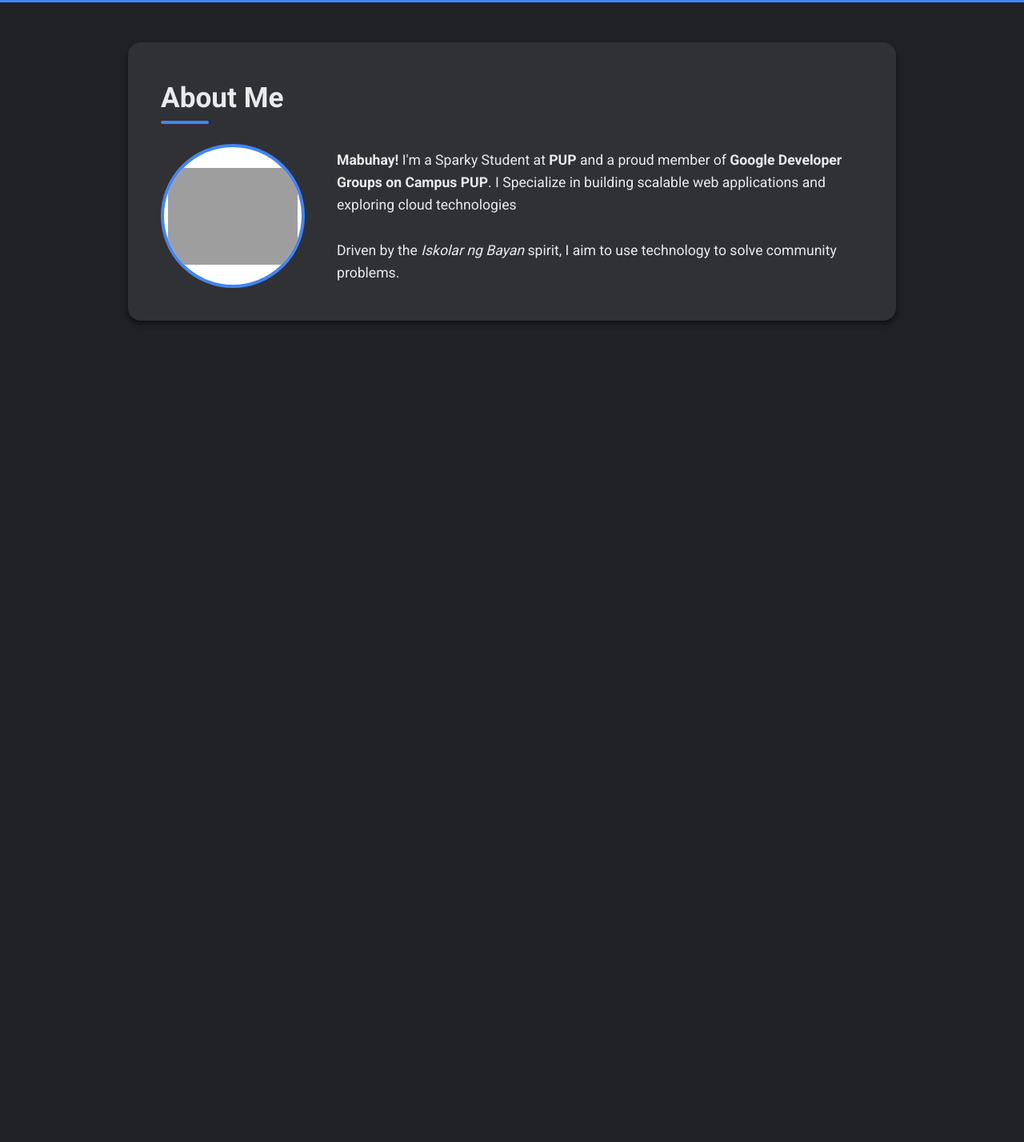
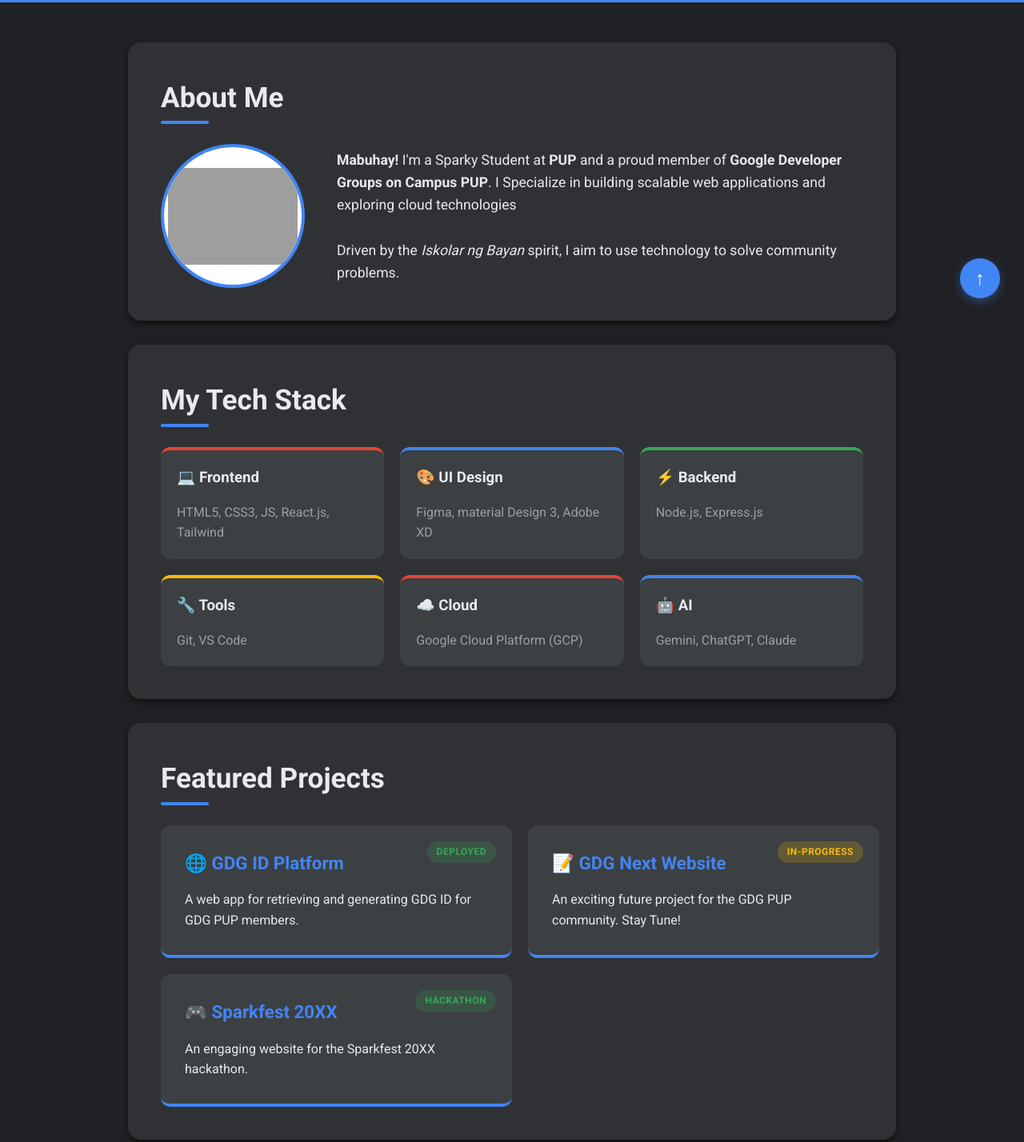
Before and after one commit to SauceCode01/sj1-live-project, a plain HTML site: page index.html in a window 1280 px wide. Shown: the part 397-1825 px from the top of the page at 80% size. Before the commit the page ends 848 px from the top, so only its background shows below. Drawn offline with Linux system fonts and the light colour scheme; grey boxes are pictures that could not be loaded; a web font is replaced by a local one.

Commit message:
feat: skills, projects, footer, and back to top

```diff
--- a/index.html
+++ b/index.html
@@ -1,6 +1,5 @@
 <!DOCTYPE html>
 <html lang="en">
-
   <head>
     <meta charset="UTF-8" />
     <meta name="viewport" content="width=device-width, initial-scale=1.0" />
@@ -10,7 +9,8 @@
     <link rel="preconnect" href="https://fonts.gstatic.com" crossorigin />
     <link
       href="https://fonts.googleapis.com/css2?family=Roboto:wght@300;400;500;700&family=Google+Sans:wght@400;500;700&display=swap"
-    rel="stylesheet" />
+      rel="stylesheet"
+    />
     <link rel="stylesheet" href="styles.css" />
   </head>
 
@@ -28,22 +28,28 @@
 
     <!-- Header Section -->
     <header>
-    <img class="corner-img left" src="assets/SPARKYCHIBI a.png"> <img />
-    <img class="corner-img right" src="assets/SPARKYCHIBI.png"> <img />
+      <img class="corner-img left" src="assets/SPARKYCHIBI a.png" /> <img />
+      <img class="corner-img right" src="assets/SPARKYCHIBI.png" /> <img />
 
-    <h1>
-      Randy Sparky Lorenzo
-    </h1>
+      <h1>Randy Sparky Lorenzo</h1>
       <p>
         Sparky Student | Web Developer |
         <span style="color: yellow">Sparky Fan</span>
       </p>
 
       <div class="social-links">
-      <a href="https://www.facebook.com/rhandie.sales.1/" target="_blank">📧 Email</a>
-      <a href="https://www.facebook.com/rhandie.sales.1/" target="_blank">💼 LinkedIn</a>
-      <a href="https://www.facebook.com/rhandie.sales.1/" target="_blank">🐙 GitHub</a>
-      <a href="https://www.facebook.com/rhandie.sales.1/" target="_blank">🌐 GDG Profile</a>
+        <a href="https://www.facebook.com/rhandie.sales.1/" target="_blank"
+          >📧 Email</a
+        >
+        <a href="https://www.facebook.com/rhandie.sales.1/" target="_blank"
+          >💼 LinkedIn</a
+        >
+        <a href="https://www.facebook.com/rhandie.sales.1/" target="_blank"
+          >🐙 GitHub</a
+        >
+        <a href="https://www.facebook.com/rhandie.sales.1/" target="_blank"
+          >🌐 GDG Profile</a
+        >
       </div>
 
       <!-- Code goes here -->
@@ -58,24 +64,95 @@
             <img src="assets/sparky.png" alt="Hello World" />
           </div>
           <div class="about-text">
-          <p><strong>Mabuhay!</strong> I'm a Sparky Student at <strong>PUP</strong> and a proud member of <strong>Google
-              Developer Groups on
-              Campus PUP</strong>. I
-            Specialize
-            in building scalable web applications and exploring cloud technologies</p>
-          <br>
-          <p>Driven by the <em>Iskolar ng Bayan</em> spirit, I aim to use technology to solve community problems. </p>
+            <p>
+              <strong>Mabuhay!</strong> I'm a Sparky Student at
+              <strong>PUP</strong> and a proud member of
+              <strong>Google Developer Groups on Campus PUP</strong>. I
+              Specialize in building scalable web applications and exploring
+              cloud technologies
+            </p>
+            <br />
+            <p>
+              Driven by the <em>Iskolar ng Bayan</em> spirit, I aim to use
+              technology to solve community problems.
+            </p>
           </div>
         </div>
       </section>
 
       <!-- Skills Section -->
+      <section id="skills-container">
+        <h2>My Tech Stack</h2>
+        <div class="skills-content">
+          <div class="skill-item">
+            <h3>💻 Frontend</h3>
+            <p>HTML5, CSS3, JS, React.js, Tailwind</p>
+          </div>
+
+          <div class="skill-item">
+            <h3>🎨 UI Design</h3>
+            <p>Figma, material Design 3, Adobe XD</p>
+          </div>
+
+          <div class="skill-item">
+            <h3>⚡ Backend</h3>
+            <p>Node.js, Express.js</p>
+          </div>
+
+          <div class="skill-item">
+            <h3>🔧 Tools</h3>
+            <p>Git, VS Code</p>
+          </div>
+
+          <div class="skill-item">
+            <h3>☁️ Cloud</h3>
+            <p>Google Cloud Platform (GCP)</p>
+          </div>
+
+          <div class="skill-item">
+            <h3>🤖 AI</h3>
+            <p>Gemini, ChatGPT, Claude</p>
+          </div>
+        </div>
+      </section>
 
       <!-- Projects Section -->
+      <section id="projects-container">
+        <h2>Featured Projects</h2>
+        <div class="projects-content">
+          <div class="project-card">
+            <div class="completed project-status">Deployed</div>
+            <h3>🌐 GDG ID Platform</h3>
+            <p>
+              A web app for retrieving and generating GDG ID for GDG PUP
+              members.
+            </p>
+          </div>
 
+          <div class="project-card">
+            <div class="in-progress project-status">In-progress</div>
+            <h3>📝 GDG Next Website</h3>
+            <p>
+              An exciting future project for the GDG PUP community. Stay Tune!
+            </p>
+          </div>
+
+          <div class="project-card">
+            <div class="completed project-status">Hackathon</div>
+            <h3>🎮 Sparkfest 20XX</h3>
+            <p>An engaging website for the Sparkfest 20XX hackathon.</p>
+          </div>
+        </div>
+      </section>
     </div>
 
     <!-- Footer -->
+    <footer>
+      <p>&copy; 2023 Randy Sparky Lorenzo. GDG on Campus PUP</p>
+      <p>Made with HTML and CSS</p>
+    </footer>
+
+      <!-- Back to Top Button -->
+    <a href="#" class="back-to-top">↑</a>
   </body>
-
 </html>
--- a/styles.css
+++ b/styles.css
@@ -198,15 +198,147 @@ section:hover {
 }
 
 /* Skills Section */
+.skill-item {
+  background-color: #3c4043;
+  min-width: 200px;
+  flex: 1 1 30%;
+  padding: 20px;
+  border-radius: 12px;
+  transition: transform 0.3s ease, background-color 0.3s ease;
+  border-top: 4px solid #ea4335;
+}
+
+.skill-item h3 {
+  margin-bottom: 15px;
+}
+
+.skill-item p {
+  color: #9aa0a6;
+}
+
+.skill-item:hover {
+  background-color: #45474a;
+  transform: translateY(-5px);
+}
+
+.skills-content {
+  display: flex;
+  flex-wrap: wrap;
+  gap: 20px;
+}
+
+.skill-item:nth-child(1) {
+  border-color: #ea4335;
+}
 
 
+.skill-item:nth-child(2) {
+  border-color: #4285f4;
+}
+
+
+.skill-item:nth-child(3) {
+  border-color: var(--google-green);
+}
+
+.skill-item:nth-child(4) {
+  border-color: var(--google-yellow);
+}
+
+.skill-item:nth-child(5) {
+  border-color: #ea4335;
+}
+
+.skill-item:nth-child(6) {
+  border-color: var(--google-blue);
+}
 
 /* Projects Section */
+.project-card {
+  background-color: #3c4043;
+  padding: 30px;
+  border-radius: 12px;
+  transition: transform 0.3s ease, background-color 0.3s ease;
+  border-bottom: 4px solid var(--google-blue);
+  position: relative;
+}
+
+.project-card h3 {
+  margin-bottom: 15px;
+  color: var(--google-blue);
+  font-size: 1.4em;
+}
+
+
+.project-card:hover {
+  background-color: #45474a;
+  transform: translateY(-5px);
+}
+
+.projects-content {
+  display: grid;
+  grid-template-columns: 50% 50%;
+  gap: 20px;
+}
+
+.project-status {
+  position: absolute;
+  top: 20px;
+  right: 20px;
+  padding: 4px 12px;
+  border-radius: 50px;
+  font-weight: bold;
+  text-transform: uppercase;
+  letter-spacing: 0.5px;
+  font-size: 0.75em;
+}
+
+.project-status.completed {
+
+  background-color: rgba(52, 168, 83, 0.2);
+  color: var(--google-green);
+}
+
+.project-status.in-progress {
+  background-color: rgba(251, 188, 4, 0.2);
+  color: var(--google-yellow);
+}
 
 
 
 /* Footer */
-
+footer {
+  background-color: #171717;
+  border-top: 1px solid #3c4043;
+  color: var(--text-muted);
+  text-align: center;
+  padding: 40px 20px;
+  margin-top: 60px;
+}
 
 
 /* Back to Top Button */
+.back-to-top {
+  position: fixed;
+  bottom: 30px;
+  right: 30px;
+  background-color: var(--google-blue);
+  color: white;
+  width: 50px;
+  height: 50px;
+  border-radius: 50%;
+  display: flex;
+  align-items: center;
+  justify-content: center;
+  font-size: 1.5em;
+  cursor: pointer;
+  text-decoration: none;
+  box-shadow: 0 4px 12px rgba(66, 133, 244, 0.4);
+
+  transition: all 0.3s ease;
+}
+
+.back-to-top:hover {
+  background-color: var(--google-red);
+  box-shadow: 0 6px 16px rgba(234, 67, 53, 0.4);
+}
```
Lines whose indentation alone changed are shown as unchanged.
